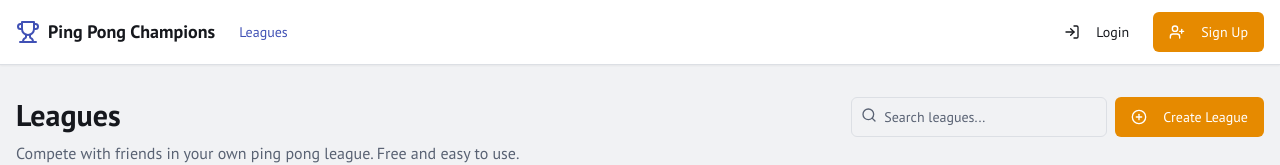
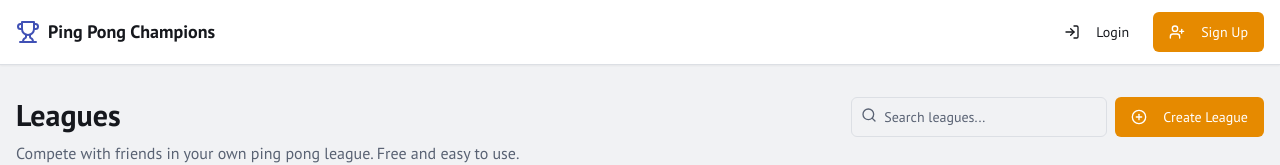
Before and after one commit to ggzhan/PingPongChampions, a Next.js app: page / in a window 1280 px wide. Shown: the top 165 px of the page. Built offline with nearby package versions, Linux system fonts and the light colour scheme.

Commit message:
I think you can remove the menu item leagues just beside the app name pi

```diff
--- a/src/components/header.tsx
+++ b/src/components/header.tsx
@@ -46,10 +46,6 @@ export default function Header() {
   const { user } = useUser();
   const pathname = usePathname();
 
-  const navLinks = [
-    { href: '/', label: 'Leagues' },
-  ];
-
   return (
     <header className="sticky top-0 z-50 w-full border-b bg-card shadow-sm">
       <div className="container mx-auto flex h-16 items-center px-4">
@@ -57,20 +53,6 @@ export default function Header() {
           <Trophy className="h-6 w-6 text-primary" />
           <span className="font-bold text-lg font-headline">Ping Pong Champions</span>
         </Link>
-        <nav className="hidden md:flex items-center gap-6 text-sm font-medium">
-          {navLinks.map((link) => (
-            <Link
-              key={link.href}
-              href={link.href}
-              className={cn(
-                "transition-colors hover:text-primary",
-                (pathname === link.href || (link.href === "/" && pathname.startsWith("/leagues"))) ? "text-primary" : "text-muted-foreground"
-              )}
-            >
-              {link.label}
-            </Link>
-          ))}
-        </nav>
         <div className="flex flex-1 items-center justify-end gap-4">
           {isLoggedIn && user ? (
             <DropdownMenu>
```
